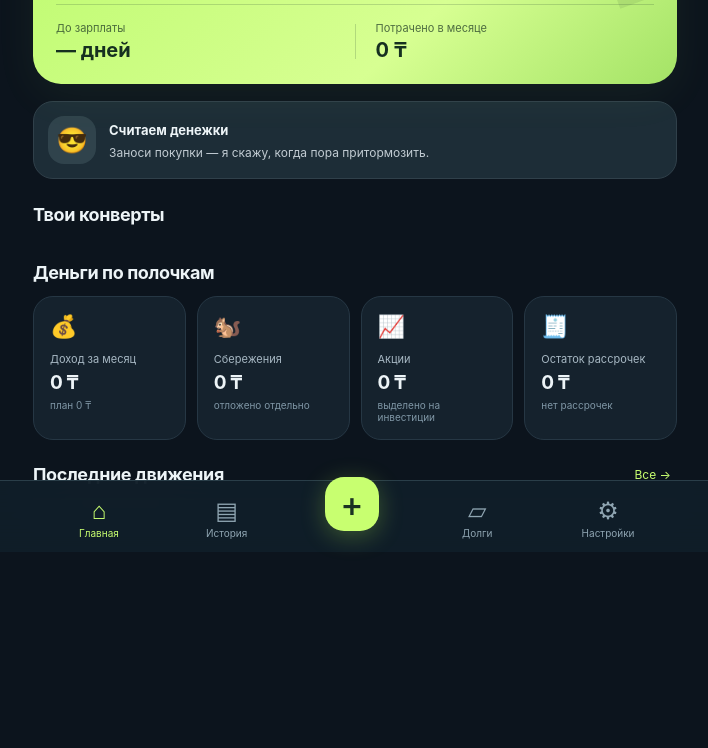
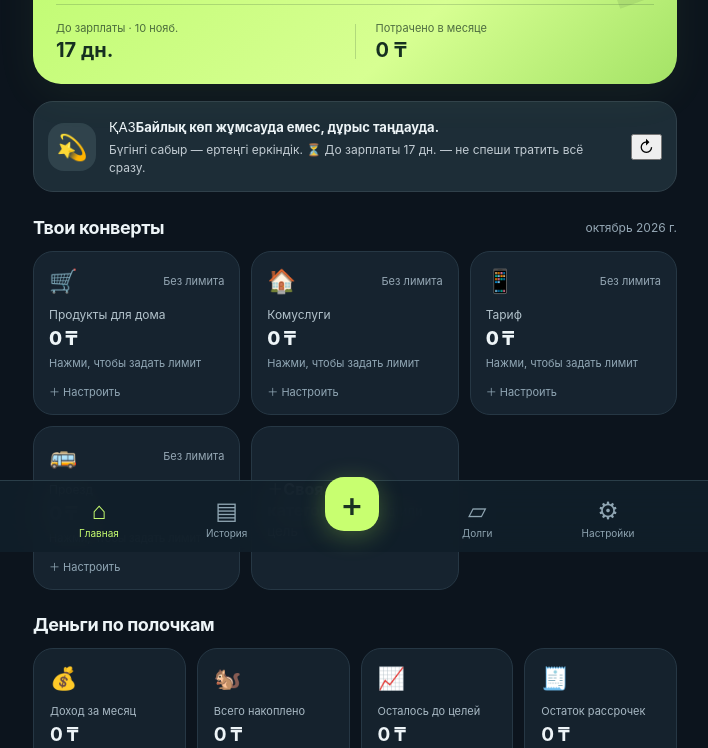
Before and after one commit to manfr0mHorde/negulai, a plain HTML site: page index.html in a window 1280 px wide. Shown: the part 248-996 px from the top of the page, without its empty margins (285-993 px from the left). Before the commit the page ends 842 px from the top, so only its background shows below. Drawn offline with Linux system fonts and the light colour scheme.

Commit message:
Refresh index.html for customizable budget PWA v3

```diff
--- a/index.html
+++ b/index.html
@@ -8,12 +8,12 @@
 <body><div id="app">
 <header class="topbar"><div class="brand"><span class="brand-mark">₸</span><div><strong>НЕ ГУЛЯЙ</strong><small>твой финансовый кореш</small></div></div><button id="settingsBtn" class="icon-btn" aria-label="Настройки">⚙</button></header>
 <main class="wrap">
-<section class="hero"><div class="hero-caption">ДОСТУПНО СЕЙЧАС <span id="todayLabel"></span></div><div class="balance"><span id="balanceValue">0 ₸</span></div><div class="hero-sub" id="balanceHint">Сначала укажи стартовый баланс</div><div class="hero-bottom"><div><small>До зарплаты</small><strong id="daysValue">— дней</strong></div><div class="hero-line"></div><div><small>Потрачено в месяце</small><strong id="spentValue">0 ₸</strong></div></div></section>
-<section class="mood"><span class="mood-avatar" id="moodEmoji">😎</span><div><strong id="moodTitle">Считаем денежки</strong><p id="moodText">Заноси покупки — я скажу, когда пора притормозить.</p></div></section>
+<section class="hero"><div class="hero-caption">ДОСТУПНО СЕЙЧАС <span id="todayLabel"></span></div><div class="balance"><span id="balanceValue">0 ₸</span></div><div class="hero-sub" id="balanceHint">Сначала укажи стартовый баланс</div><div class="hero-bottom"><div><small>До зарплаты · <span id="paydayDateLabel"></span></small><strong id="daysValue">— дней</strong></div><div class="hero-line"></div><div><small>Потрачено в месяце</small><strong id="spentValue">0 ₸</strong></div></div></section>
+<section class="mood"><span class="mood-avatar" id="moodEmoji">🌱</span><div class="mood-content"><small class="quote-lang" id="quoteLang">ҚАЗ</small><strong id="moodTitle">Бережливость — это свобода выбора.</strong><p id="moodText">Каждый день — новая мысль о деньгах.</p></div><button type="button" id="quoteNextBtn" class="quote-next" aria-label="Другая мысль">↻</button></section>
 <div class="section-heading"><h2>Твои конверты</h2><span id="periodLabel"></span></div>
 <section id="categoryGrid" class="category-grid"></section>
 <div class="section-heading"><h2>Деньги по полочкам</h2></div>
-<section class="mini-grid"><article class="mini-card"><span>💰</span><small>Доход за месяц</small><strong id="incomeValue">0 ₸</strong><em id="incomePlan">план 0 ₸</em></article><article class="mini-card"><span>🐿️</span><small>Сбережения</small><strong id="savingsValue">0 ₸</strong><em>отложено отдельно</em></article><article class="mini-card"><span>📈</span><small>Акции</small><strong id="stocksValue">0 ₸</strong><em>выделено на инвестиции</em></article><article class="mini-card"><span>🧾</span><small>Остаток рассрочек</small><strong id="debtValue">0 ₸</strong><em id="debtCount">нет рассрочек</em></article></section>
+<section class="mini-grid"><article class="mini-card"><span>💰</span><small>Доход за месяц</small><strong id="incomeValue">0 ₸</strong><em id="incomePlan">план 0 ₸</em></article><article class="mini-card"><span>🐿️</span><small>Всего накоплено</small><strong id="savingsValue">0 ₸</strong><em>отложено отдельно</em></article><article class="mini-card"><span>📈</span><small>Осталось до целей</small><strong id="stocksValue">0 ₸</strong><em>по активным целям</em></article><article class="mini-card"><span>🧾</span><small>Остаток рассрочек</small><strong id="debtValue">0 ₸</strong><em id="debtCount">нет рассрочек</em></article></section>
 <div class="section-heading"><h2>Последние движения</h2><button id="allTransactions" class="link-btn">Все →</button></div><section class="transactions" id="txList"></section>
 </main>
 <nav class="bottom-nav" aria-label="Навигация"><button data-tab="home" class="active">⌂<span>Главная</span></button><button data-tab="history">▤<span>История</span></button><button id="addBtn" class="add-fab" aria-label="Добавить операцию">+</button><button data-tab="debts">▱<span>Долги</span></button><button data-tab="settings">⚙<span>Настройки</span></button></nav>
```
